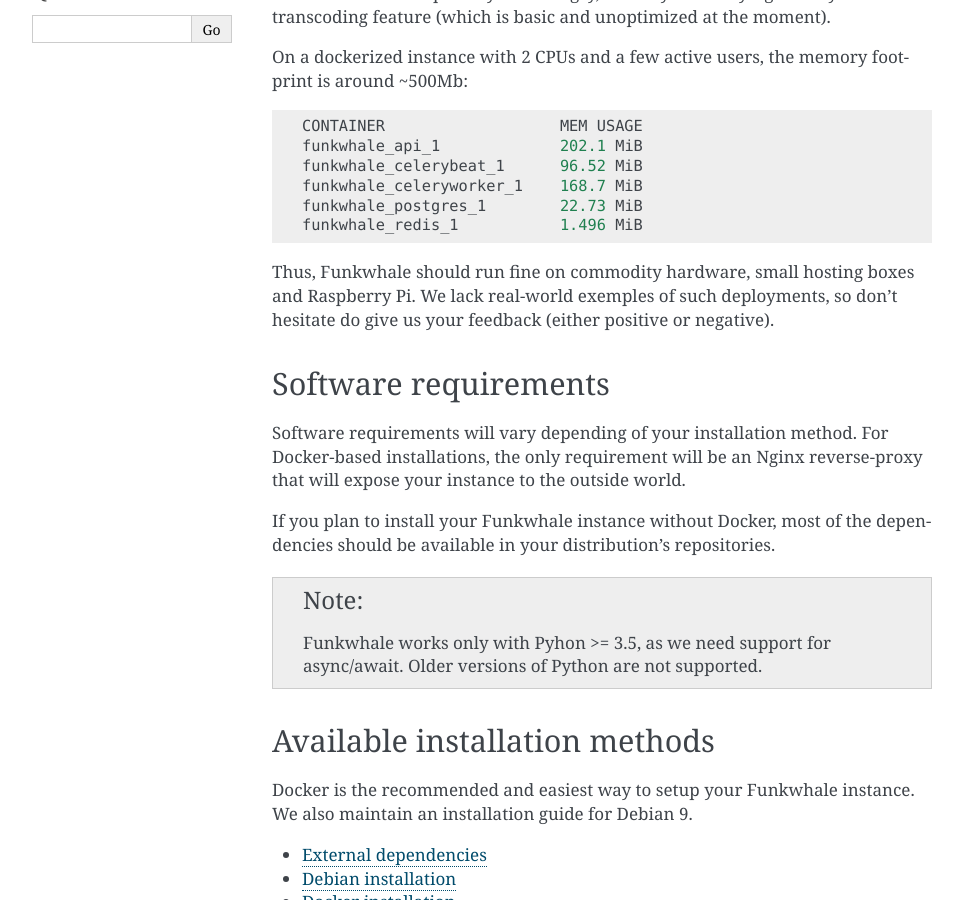
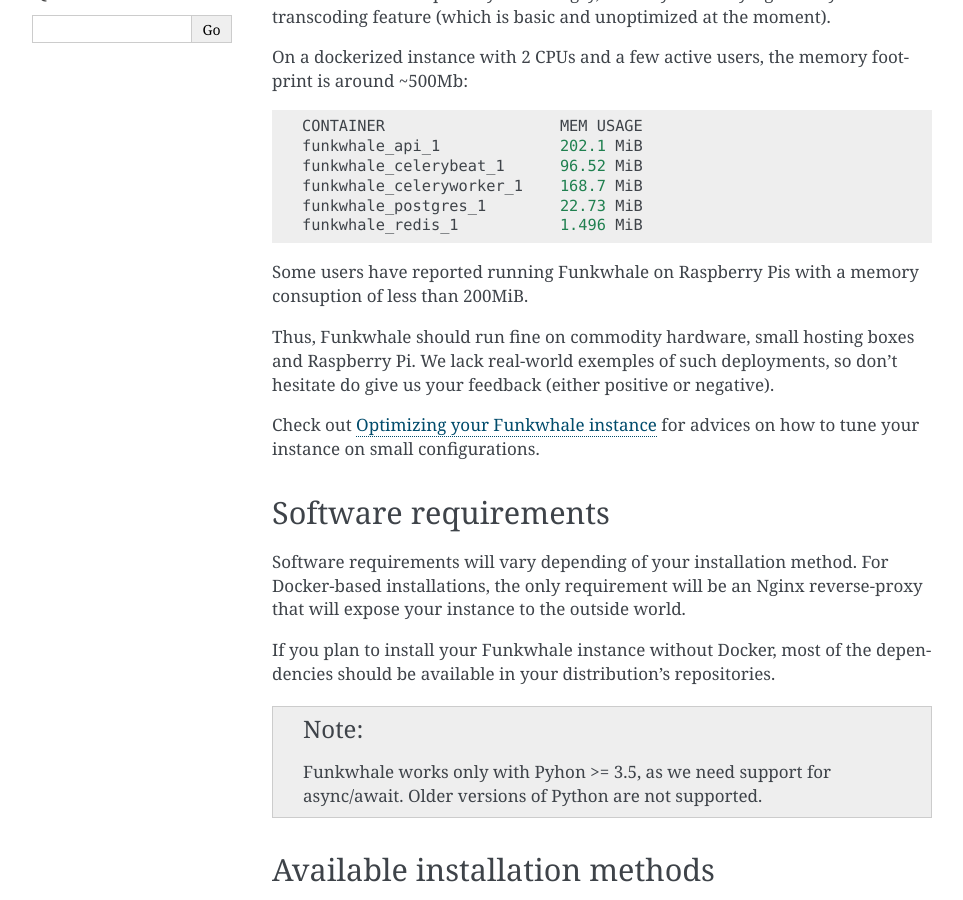
Before and after one commit to RYGhub/funkwhale, a Sphinx documentation site: the page built from docs/installation/index.rst, in a window 1280 px wide and 900 px high, scrolled down 443 px. Shown: the whole window, without its empty margins (148-1111 px from the left). Built offline with Sphinx 7.4.7, drawn with Linux system fonts in a browser that asks for light colours.

Commit message:
Added documentation page on how to reduce memory usage.

```diff
--- a/docs/installation/index.rst
+++ b/docs/installation/index.rst
@@ -28,9 +28,15 @@
    funkwhale_postgres_1        22.73 MiB
    funkwhale_redis_1           1.496 MiB
 
+Some users have reported running Funkwhale on Raspberry Pis with a memory
+consuption of less than 200MiB.
+
 Thus, Funkwhale should run fine on commodity hardware, small hosting boxes and
 Raspberry Pi. We lack real-world exemples of such deployments, so don't hesitate
 do give us your feedback (either positive or negative).
+
+Check out :doc:`optimization` for advices on how to tune your instance on small
+configurations.
 
 Software requirements
 ---------------------
```
Also changed, not shown: docs/installation/optimization.rst (added, +37 -0 lines), 3 other files.
